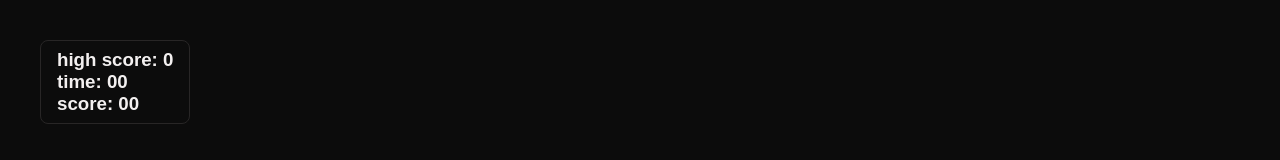
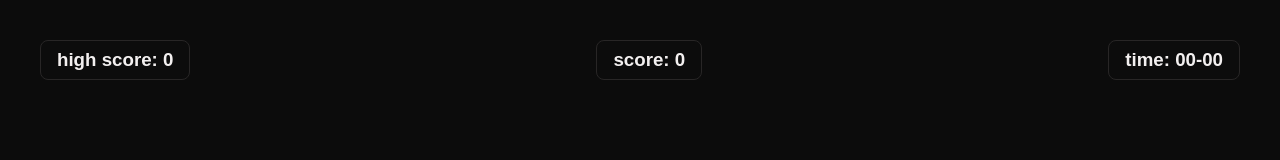
Before and after one commit to mohammedsahil74/snake_game, a plain HTML site: page index.html in a window 1280 px wide. Drawn offline with Linux system fonts and the light colour scheme.

Commit message:
added grid box

```diff
--- a/index.html
+++ b/index.html
@@ -12,12 +12,19 @@
         <div class="infos">
           <div class="info">
             <h3>high score: <span id="high-score">0</span></h3>
-            <h3>time: <span id="time">00</span></h3>
-            <h3>score: <span id="score">00</span></h3>
+          </div>
+          <div class="info">
+            <h3>score: <span id="score">0</span></h3>
+          </div>
+          <div class="info">
+            <h3>time: <span id="time">00-00</span></h3>
           </div>
         </div>
-        <div class="board"></div>
+        <div class="board">
+          <div class="block"></div>
+        </div>
       </section>
     </main>
+    <script src="/main.js"></script>
   </body>
 </html>
```
